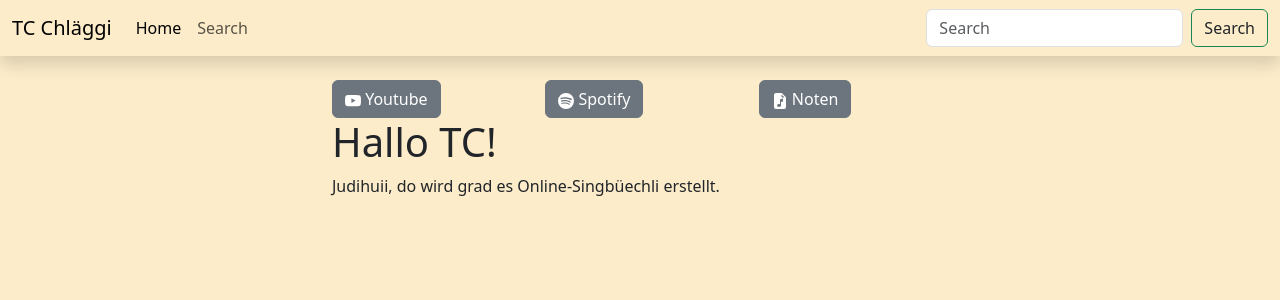
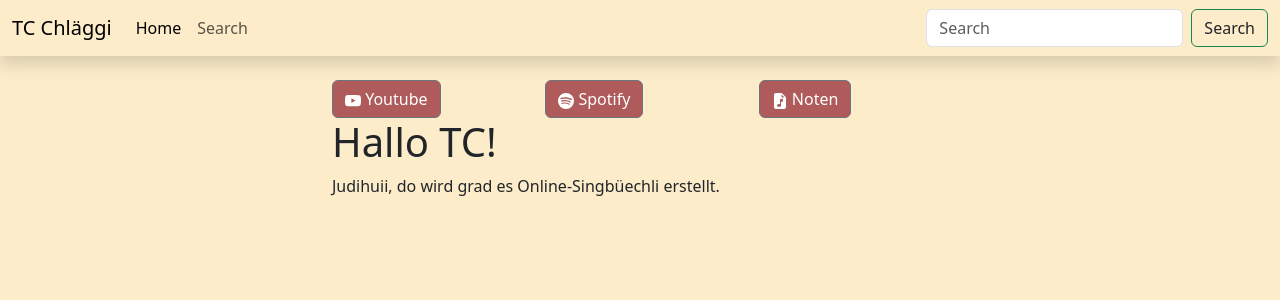
Before and after one commit to Soraxem/song-dist, a Jekyll site: the page built from index.md, in a window 1280 px wide. Shown: the top 300 px of the page. Built offline with Jekyll 4.4.1, drawn with Linux system fonts in a browser that asks for light colours.

Commit message:
Update main.css

```diff
--- a/assets/css/main.css
+++ b/assets/css/main.css
@@ -8,6 +8,10 @@ pre.highlight {
 
 .task-list {
   list-style-type: none;
+}
+
+.btn-secondary {
+  --bs-btn-bg: #af5b5b;
 }
 
 html {
```
